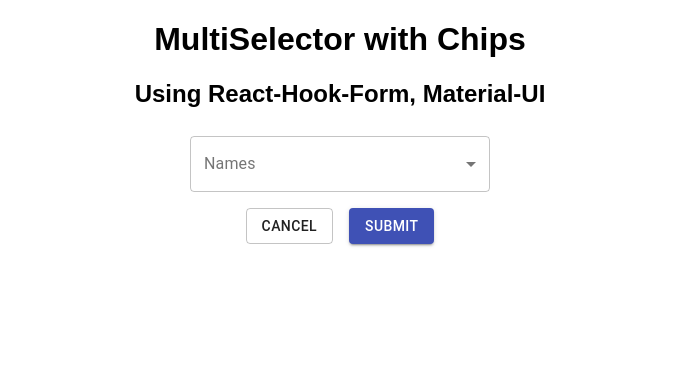
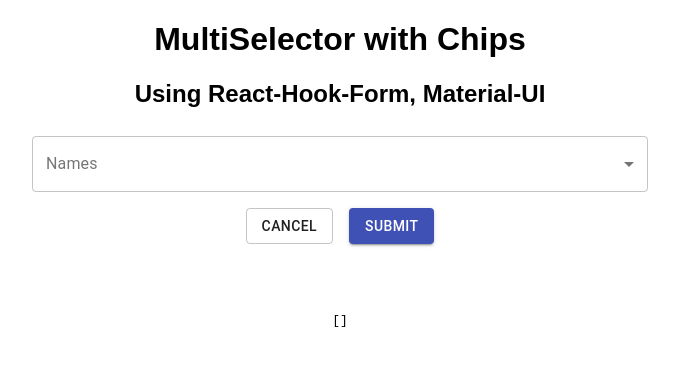
Before and after one commit to dekc/reacthookform, a React (Create React App) app: page / in a window 1280 px wide. Shown: the top 366 px of the page, without its empty margins (300-979 px from the left). Built offline with nearby package versions, Linux system fonts and the light colour scheme.

Commit message:
Display form data on submit

```diff
--- a/src/App.tsx
+++ b/src/App.tsx
@@ -4,15 +4,18 @@
 import { Box, Button, Grid, MenuItem, Typography } from "@material-ui/core";
 
 import "./styles.css";
-import { names } from "./data";
+import { names, Name } from "./data";
 
 export default function App() {
   const { handleSubmit, control, setValue, getValues, formState } = useForm({
     mode: "onChange"
   });
 
+  const [formData, setFormData] = React.useState<Name[]>([]);
+
   const onSubmit = (data: any) => {
     console.log("Submit", data);
+    setFormData(data);
   };
 
   const onCancel = () => {};
@@ -21,10 +24,11 @@
     <div className="App">
       <h1>MultiSelector with Chips </h1>
       <h2>Using React-Hook-Form, Material-UI</h2>
-      <Box display="flex" justifyContent="center" flexWrap="nowrap">
+
+      <Box display="flex" justifyContent="center">
+        <Box className="centered">
           <form onSubmit={handleSubmit(onSubmit)}>
-          {/* <Grid container direction="row" justifyContent="center" spacing={1}> */}
-          <Box m width={2 / 3}>
+            <Box m={1}>
               <MultiSelector
                 name="Names"
                 label="Names"
@@ -51,19 +55,24 @@
               </MultiSelector>
             </Box>
             <Box display="flex" justifyContent="center">
-            <Box m>
+              <Box m={1}>
                 <Button variant="outlined" onClick={onCancel}>
                   Cancel
                 </Button>
               </Box>
-            <Box m>
+              <Box m={1}>
                 <Button type="submit" color="primary" variant="contained">
                   Submit
                 </Button>
               </Box>
             </Box>
-          {/* </Grid> */}
           </form>
+          <Box mt={4} display="flex" justifyContent="center">
+            <p>
+              <pre>{JSON.stringify(formData, undefined, 2)}</pre>
+            </p>
+          </Box>
+        </Box>
       </Box>
     </div>
   );
--- a/src/MultiSelector.tsx
+++ b/src/MultiSelector.tsx
@@ -40,7 +40,7 @@
       fontSize: "0.6rem"
     },
     selectInput: {
-      minWidth: "300px"
+      minWidth: "100%"
     }
   })
 );
--- a/src/styles.css
+++ b/src/styles.css
@@ -2,3 +2,12 @@
   font-family: sans-serif;
   text-align: center;
 }
+
+.centered {
+  min-width: 50%;
+  max-width: 50%;
+}
+
+pre {
+  text-align: left;
+}
```
Lines whose indentation alone changed are shown as unchanged.
